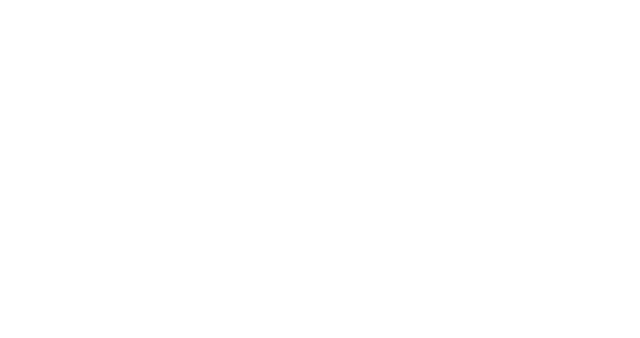
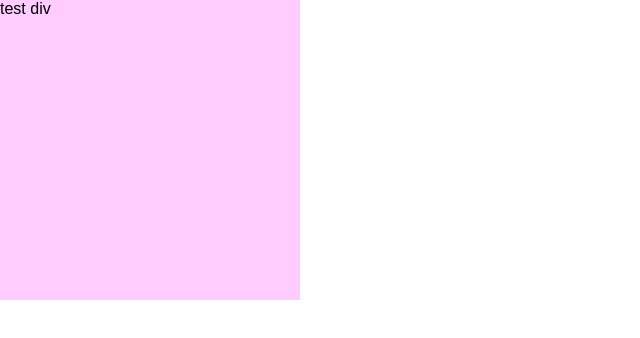
Before and after one commit to graphis/html5-boilerplate, a plain HTML site: page index.html in a window 1280 px wide. Shown: the whole page, without its empty margins (0-640 px from the left). Drawn offline with nearby package versions, Linux system fonts and the light colour scheme.

Commit message:
has-js test

```diff
--- a/index.html
+++ b/index.html
@@ -9,7 +9,7 @@
 	<!-- Meta -->
 	<meta charset="UTF-8" />
 	<meta http-equiv="X-UA-Compatible" content="IE=edge, chrome=1" />
-	<title></title>
+	<title>___title___</title>
 
 	<!-- CSS -->
 	<link href="ui/css/normalize.css" rel="stylesheet" />
@@ -20,11 +20,16 @@
 </head>
 
 <body>
+<script>
+document.body.className+=' has-js';
+var hasjsrm=setTimeout(function(){document.body.className=document.body.className.replace(' has-js','')},5000);
+</script>
 
 
 
-
-
+<div id="test">
+	test div
+</div>
 
 
 <!-- JS -->
--- a/ui/css/main.css
+++ b/ui/css/main.css
@@ -2,3 +2,11 @@
 body {
 
 }
+
+
+
+.has-js div#test {
+	width: 300px;
+	height: 300px;
+    background: #FFCCFF;
+}
--- a/ui/js/main.js
+++ b/ui/js/main.js
@@ -4,3 +4,10 @@ $(document).ready(function() {
   $('html').removeClass('no-js');
 
 });
+
+
+
+
+
+clearTimeout(hasjsrm);
+$('body').addClass('has-js');
```
